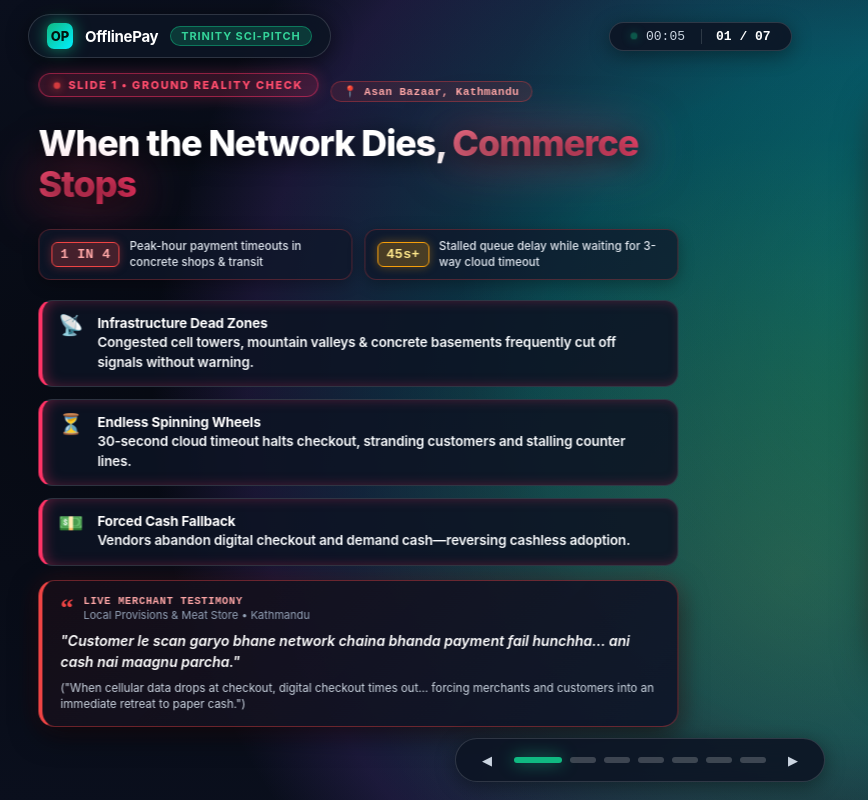
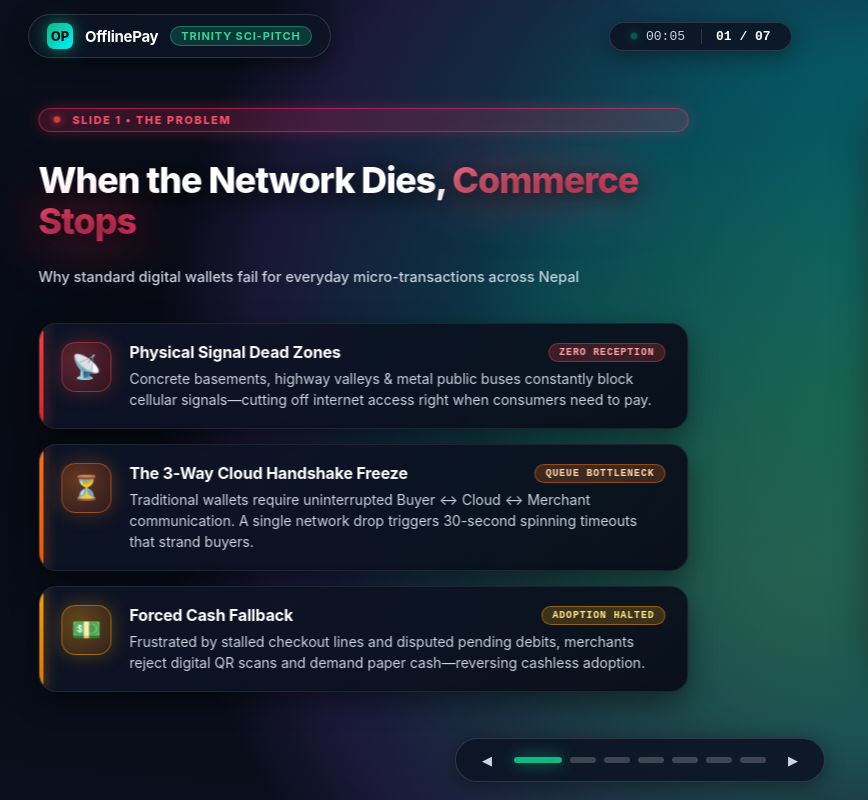
Before and after one commit to aayushbhatta230-ux/offlinepay, a website: page presentation/index.html in a window 1280 px wide. Shown: the full height of the page, 0-868 px from the left. Drawn offline with Linux system fonts and the light colour scheme.

Commit message:
feat(slide-1): streamline slide 1 to attractive keynote bullet cards with glowing indicators

```diff
--- a/presentation/index.html
+++ b/presentation/index.html
@@ -4,7 +4,7 @@
   <meta charset="UTF-8">
   <meta name="viewport" content="width=device-width, initial-scale=1.0, maximum-scale=1.0, user-scalable=no, viewport-fit=cover">
   <title>OfflinePay — 3D Pitch Deck</title>
-  <link rel="stylesheet" href="presentation.css?v=20261021_v43">
+  <link rel="stylesheet" href="presentation.css?v=20261021_v44">
   <!-- Local Three.js for 100% OFFLINE reliability -->
   <script src="vendor/three.min.js"></script>
 </head>
@@ -120,6 +120,6 @@
   </aside>
 
   <!-- Presentation Engine Script -->
-  <script src="presentation.js?v=20261021_v43"></script>
+  <script src="presentation.js?v=20261021_v44"></script>
 </body>
 </html>
--- a/presentation/presentation.css
+++ b/presentation/presentation.css
@@ -1517,17 +1517,11 @@ html, body {
 
 .problem-left-col {
   flex: 1;
-  max-width: 640px;
+  max-width: 650px;
   display: flex;
   flex-direction: column;
-  gap: 14px;
-}
-
-.problem-kicker-row {
-  display: flex;
-  align-items: center;
-  gap: 12px;
-  flex-wrap: wrap;
+  gap: 16px;
+  justify-content: center;
 }
 
 .live-dot-pulse {
@@ -1538,79 +1532,175 @@ html, body {
   box-shadow: 0 0 10px #ef4444;
   animation: pulse-dot 1.2s infinite ease-in-out;
   display: inline-block;
-}
-
-.problem-location-badge {
-  font-family: var(--font-mono);
-  font-size: 11px;
-  font-weight: 700;
-  color: #fca5a5;
-  background: rgba(239, 68, 68, 0.12);
-  border: 1px solid rgba(239, 68, 68, 0.35);
-  padding: 3px 12px;
-  border-radius: 9999px;
-  letter-spacing: 0.04em;
-  display: inline-flex;
-  align-items: center;
-  gap: 4px;
-}
-
-.problem-stats-row {
-  display: grid;
-  grid-template-columns: repeat(2, 1fr);
+  margin-right: 4px;
+}
+
+/* ─────────────────────────────────────────────────────────────
+   Slide 1: Attractive Feature Bullet Cards Stack
+   ───────────────────────────────────────────────────────────── */
+.problem-bullets-stack {
+  display: flex;
+  flex-direction: column;
+  gap: 15px;
+  width: 100%;
+}
+
+.problem-bullet-card {
+  display: flex;
+  align-items: flex-start;
+  gap: 18px;
+  background: linear-gradient(135deg, rgba(15, 23, 42, 0.85) 0%, rgba(9, 13, 24, 0.94) 100%);
+  backdrop-filter: blur(20px);
+  -webkit-backdrop-filter: blur(20px);
+  border: 1px solid rgba(255, 255, 255, 0.08);
+  border-radius: 18px;
+  padding: 18px 22px;
+  transition: all 0.3s cubic-bezier(0.16, 1, 0.3, 1);
+  box-shadow: 0 10px 28px rgba(0, 0, 0, 0.45);
+  position: relative;
+  overflow: hidden;
+  animation: pbulletSlideIn 0.5s cubic-bezier(0.16, 1, 0.3, 1) both;
+}
+
+@keyframes pbulletSlideIn {
+  0% { opacity: 0; transform: translateY(14px); }
+  100% { opacity: 1; transform: translateY(0); }
+}
+
+.problem-bullet-card::before {
+  content: '';
+  position: absolute;
+  top: 0;
+  left: 0;
+  width: 4px;
+  height: 100%;
+  border-radius: 4px 0 0 4px;
+  transition: width 0.25s ease;
+}
+
+.problem-bullet-card.danger::before {
+  background: linear-gradient(180deg, #ef4444, #dc2626);
+  box-shadow: 0 0 14px rgba(239, 68, 68, 0.7);
+}
+
+.problem-bullet-card.warning::before {
+  background: linear-gradient(180deg, #f97316, #ea580c);
+  box-shadow: 0 0 14px rgba(249, 115, 22, 0.7);
+}
+
+.problem-bullet-card.amber::before {
+  background: linear-gradient(180deg, #f59e0b, #d97706);
+  box-shadow: 0 0 14px rgba(245, 158, 11, 0.7);
+}
+
+.problem-bullet-card:hover {
+  transform: translateX(8px);
+  background: linear-gradient(135deg, rgba(24, 34, 58, 0.95) 0%, rgba(14, 21, 38, 0.98) 100%);
+  border-color: rgba(255, 255, 255, 0.22);
+  box-shadow: 0 14px 36px rgba(0, 0, 0, 0.65);
+}
+
+.problem-bullet-card:hover::before {
+  width: 6px;
+}
+
+/* Glowing Icon Box */
+.pbullet-icon-box {
+  width: 50px;
+  height: 50px;
+  border-radius: 14px;
+  display: flex;
+  align-items: center;
+  justify-content: center;
+  flex-shrink: 0;
+  transition: transform 0.3s ease;
+}
+
+.problem-bullet-card:hover .pbullet-icon-box {
+  transform: scale(1.1);
+}
+
+.pbullet-icon-box.danger {
+  background: radial-gradient(circle at 35% 35%, rgba(239, 68, 68, 0.38) 0%, rgba(153, 27, 27, 0.22) 100%);
+  border: 1px solid rgba(239, 68, 68, 0.5);
+  box-shadow: 0 0 20px rgba(239, 68, 68, 0.3);
+}
+
+.pbullet-icon-box.warning {
+  background: radial-gradient(circle at 35% 35%, rgba(249, 115, 22, 0.38) 0%, rgba(154, 52, 18, 0.22) 100%);
+  border: 1px solid rgba(249, 115, 22, 0.5);
+  box-shadow: 0 0 20px rgba(249, 115, 22, 0.3);
+}
+
+.pbullet-icon-box.amber {
+  background: radial-gradient(circle at 35% 35%, rgba(245, 158, 11, 0.38) 0%, rgba(180, 83, 9, 0.22) 100%);
+  border: 1px solid rgba(245, 158, 11, 0.5);
+  box-shadow: 0 0 20px rgba(245, 158, 11, 0.3);
+}
+
+.pbullet-icon {
+  font-size: 24px;
+  line-height: 1;
+}
+
+.pbullet-body {
+  flex: 1;
+  display: flex;
+  flex-direction: column;
+  gap: 6px;
+}
+
+.pbullet-header {
+  display: flex;
+  align-items: center;
+  justify-content: space-between;
   gap: 12px;
-  margin: 2px 0 6px 0;
-}
-
-.problem-stat-chip {
-  display: flex;
-  align-items: center;
-  gap: 10px;
-  background: rgba(15, 23, 42, 0.75);
-  backdrop-filter: blur(14px);
-  border: 1px solid rgba(239, 68, 68, 0.28);
-  border-radius: 12px;
-  padding: 9px 12px;
-  box-shadow: 0 4px 16px rgba(0, 0, 0, 0.3);
-}
-
-.stat-badge {
-  font-family: var(--font-mono);
-  font-size: 13.5px;
-  font-weight: 900;
-  padding: 4px 8px;
-  border-radius: 6px;
-  white-space: nowrap;
-  letter-spacing: 0.02em;
-}
-
-.stat-badge.red {
-  background: rgba(239, 68, 68, 0.25);
-  color: #fca5a5;
-  border: 1px solid #ef4444;
-  box-shadow: 0 0 10px rgba(239, 68, 68, 0.35);
-}
-
-.stat-badge.orange {
-  background: rgba(245, 158, 11, 0.25);
-  color: #fde68a;
-  border: 1px solid #f59e0b;
-  box-shadow: 0 0 10px rgba(245, 158, 11, 0.35);
-}
-
-.stat-caption {
-  font-size: 11.5px;
-  color: #e2e8f0;
-  line-height: 1.35;
-  font-weight: 500;
-}
-
-.bullet-heading {
-  font-size: 13.5px;
+}
+
+.pbullet-title {
+  font-family: var(--font-sans);
+  font-size: 16px;
   font-weight: 700;
   color: #ffffff;
-  margin-bottom: 2px;
   letter-spacing: -0.01em;
+}
+
+.pbullet-tag {
+  font-family: var(--font-mono);
+  font-size: 10px;
+  font-weight: 800;
+  letter-spacing: 0.08em;
+  padding: 3px 10px;
+  border-radius: 9999px;
+  text-transform: uppercase;
+  white-space: nowrap;
+}
+
+.pbullet-tag.danger {
+  background: rgba(239, 68, 68, 0.22);
+  color: #fca5a5;
+  border: 1px solid rgba(239, 68, 68, 0.45);
+}
+
+.pbullet-tag.warning {
+  background: rgba(249, 115, 22, 0.22);
+  color: #fed7aa;
+  border: 1px solid rgba(249, 115, 22, 0.45);
+}
+
+.pbullet-tag.amber {
+  background: rgba(245, 158, 11, 0.22);
+  color: #fde68a;
+  border: 1px solid rgba(245, 158, 11, 0.45);
+}
+
+.pbullet-desc {
+  font-family: var(--font-sans);
+  font-size: 14px;
+  font-weight: 400;
+  color: #cbd5e1;
+  line-height: 1.5;
+  margin: 0;
 }
 
 .problem-right-col {
@@ -1891,77 +1981,6 @@ html, body {
   transition: width 0.1s linear;
 }
 
-.merchant-quote-card {
-  background: linear-gradient(135deg, rgba(23, 14, 24, 0.92), rgba(15, 23, 42, 0.94));
-  border: 1px solid rgba(239, 68, 68, 0.4);
-  border-left: 4px solid #ef4444;
-  border-radius: 16px;
-  padding: 14px 18px;
-  display: flex;
-  flex-direction: column;
-  gap: 8px;
-  backdrop-filter: blur(16px);
-  box-shadow: 0 8px 28px rgba(0, 0, 0, 0.6), 0 0 25px rgba(239, 68, 68, 0.15);
-}
-
-.quote-header {
-  display: flex;
-  align-items: center;
-  gap: 10px;
-}
-
-.quote-icon {
-  font-size: 26px;
-  line-height: 1;
-  color: #ef4444;
-  font-family: serif;
-  font-weight: 900;
-}
-
-.quote-meta {
-  display: flex;
-  flex-direction: column;
-  gap: 1px;
-}
-
-.quote-tag {
-  font-family: var(--font-mono);
-  font-size: 10.5px;
-  font-weight: 800;
-  color: #fca5a5;
-  letter-spacing: 0.06em;
-}
-
-.quote-sub {
-  font-size: 11px;
-  color: #94a3b8;
-}
-
-.quote-nepali {
-  font-family: var(--font-sans);
-  font-size: 14px;
-  font-weight: 600;
-  color: #ffffff;
-  line-height: 1.5;
-  font-style: italic;
-}
-
-.quote-translation {
-  font-size: 11.5px;
-  color: #cbd5e1;
-  line-height: 1.4;
-}
-
-.quote-author {
-  font-family: var(--font-mono);
-  font-size: 11px;
-  font-weight: 700;
-  color: #94a3b8;
-  display: flex;
-  align-items: center;
-  gap: 6px;
-}
-
 .kiosk-controls-row {
   display: flex;
   align-items: center;
@@ -1982,6 +2001,23 @@ html, body {
   .vertical-phone-kiosk {
     max-height: 400px;
     width: 240px;
+  }
+  .problem-bullet-card {
+    padding: 14px 16px;
+    gap: 12px;
+  }
+  .pbullet-icon-box {
+    width: 42px;
+    height: 42px;
+  }
+  .pbullet-icon {
+    font-size: 20px;
+  }
+  .pbullet-title {
+    font-size: 14.5px;
+  }
+  .pbullet-desc {
+    font-size: 12.5px;
   }
 }
 
```
Also changed, not shown: presentation/presentation.js.
